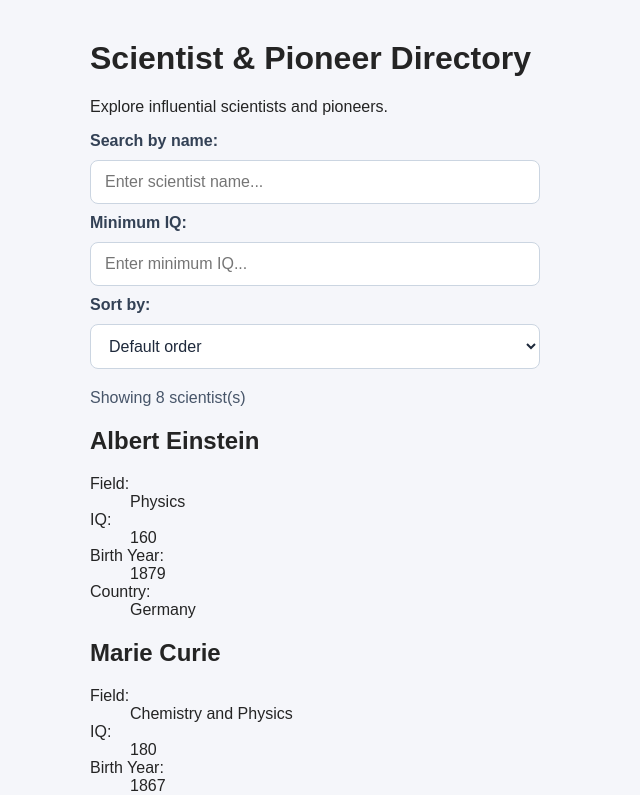
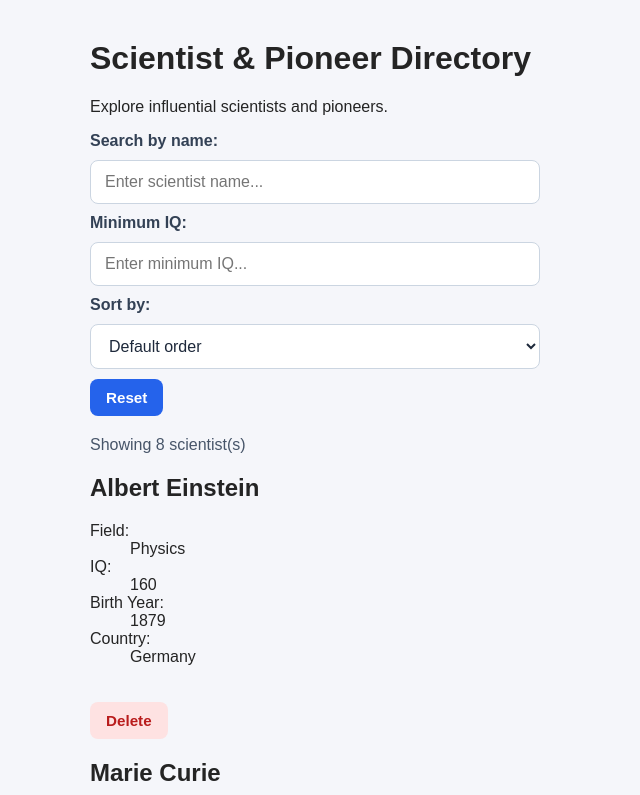
Before and after one commit to LamTienHung/Lab3, a React (Vite) app in the folder EX2/: page / in a window 1280 px wide. Shown: the top 795 px of the page, without its empty margins (0-640 px from the left). Built offline with nearby package versions, Linux system fonts and the light colour scheme.

Commit message:
feat(ex2): implement delete and reset functionality

```diff
--- a/EX2/src/App.css
+++ b/EX2/src/App.css
@@ -51,3 +51,39 @@ main {
   outline: 2px solid #2563eb;
   outline-offset: 2px;
 }
+.delete-button,
+.reset-button {
+  padding: 10px 16px;
+  border: none;
+  border-radius: 8px;
+  font-size: 0.95rem;
+  font-weight: 600;
+  cursor: pointer;
+  transition: background-color 0.2s;
+}
+
+.delete-button {
+  margin-top: 20px;
+  background-color: #fee2e2;
+  color: #b91c1c;
+}
+
+.delete-button:hover {
+  background-color: #fecaca;
+}
+
+.reset-button {
+  width: fit-content;
+  background-color: #2563eb;
+  color: white;
+}
+
+.reset-button:hover {
+  background-color: #1d4ed8;
+}
+
+.delete-button:focus-visible,
+.reset-button:focus-visible {
+  outline: 3px solid #1e40af;
+  outline-offset: 3px;
+}
--- a/EX2/src/App.jsx
+++ b/EX2/src/App.jsx
@@ -4,11 +4,25 @@ import { scientists } from "./data/scientists";
 import "./App.css";
 
 function App() {
+  const [scientistList, setScientistList] = useState(() => [...scientists]);
   const [searchTerm, setSearchTerm] = useState("");
   const [minIQ, setMinIQ] = useState("");
   const [sortBy, setSortBy] = useState("default");
 
-  const filteredScientists = scientists
+  function handleDelete(id) {
+    setScientistList((previousList) =>
+      previousList.filter((scientist) => scientist.id !== id)
+    );
+  }
+
+  function handleReset() {
+    setScientistList([...scientists]);
+    setSearchTerm("");
+    setMinIQ("");
+    setSortBy("default");
+  }
+
+  const filteredScientists = scientistList
     .filter((scientist) => {
       const matchesName = scientist.name
         .toLowerCase()
@@ -74,6 +88,14 @@ function App() {
           <option value="iq-asc">IQ (Low to High)</option>
           <option value="iq-desc">IQ (High to Low)</option>
         </select>
+
+        <button
+          type="button"
+          className="reset-button"
+          onClick={handleReset}
+        >
+          Reset
+        </button>
       </section>
 
       <p className="result-count" role="status">
@@ -82,7 +104,11 @@ function App() {
 
       <section className="scientist-grid" aria-label="Scientist list">
         {filteredScientists.map((scientist) => (
-          <ScientistCard key={scientist.id} scientist={scientist} />
+          <ScientistCard
+            key={scientist.id}
+            scientist={scientist}
+            onDelete={handleDelete}
+          />
         ))}
       </section>
 
--- a/EX2/src/components/ScientistCard.jsx
+++ b/EX2/src/components/ScientistCard.jsx
@@ -1,4 +1,4 @@
-function ScientistCard({ scientist }) {
+function ScientistCard({ scientist, onDelete }) {
   return (
     <article className="scientist-card">
       <h2>{scientist.name}</h2>
@@ -16,6 +16,15 @@ function ScientistCard({ scientist }) {
         <dt>Country:</dt>
         <dd>{scientist.country}</dd>
       </dl>
+
+      <button
+        type="button"
+        className="delete-button"
+        onClick={() => onDelete(scientist.id)}
+        aria-label={`Delete ${scientist.name}`}
+      >
+        Delete
+      </button>
     </article>
   );
 }
```
